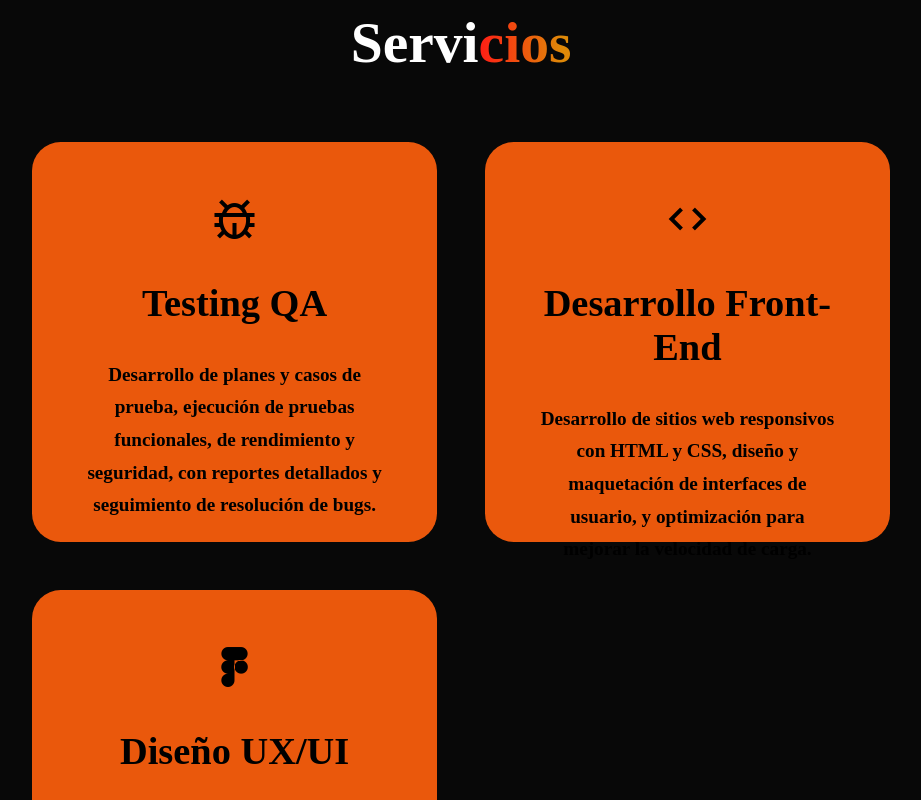
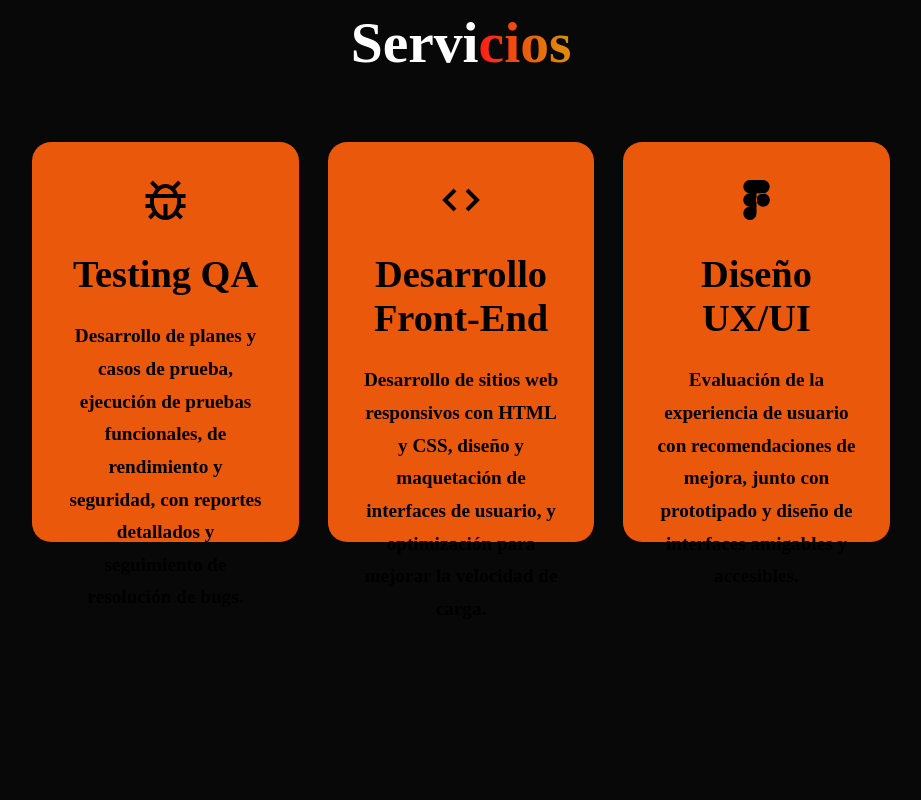
Before and after one commit to lucasantinomilitello/PortofolioLSM, a plain HTML site: page index.html in a window 1280 px wide. Shown: the part 2580-3380 px from the top of the page, without its empty margins (179-1100 px from the left). Drawn offline with nearby package versions, Linux system fonts and the light colour scheme.

Commit message:
Cambios en proyectos

```diff
--- a/style.css
+++ b/style.css
@@ -282,9 +282,9 @@ section{
 
 .services-container {
   display: grid;
-  grid-template-columns: repeat(auto-fit, minmax(300px, 1fr));
+  grid-template-columns: repeat(auto-fit, minmax(250px, 1fr));
   align-items: stretch;
-  gap: 5rem;
+  gap: 3rem;
   padding: 2rem;
 }
 
@@ -293,8 +293,8 @@ section{
   justify-content: center;
   align-items: flex-start;
   background-color: var(--main-color);
-  height: 600px;
-  border-radius: 3rem;
+  height: 420px;
+  border-radius: 2rem;
   cursor: pointer;
   border: 5px solid transparent;
   transition: 0.4s ease-in-out;
@@ -312,25 +312,26 @@ section{
   flex-direction: column;
   text-align: center;
   align-items: center;
-  padding: 5rem;
+  padding: 3rem;
 }
 
 .service-info h4 {
-  font-size: 4.5rem;
-  margin: 2rem 0;
+  font-size: 3rem;
+  margin: 1.5rem 0;
   font-weight: 800;
 }
 
 .service-info p {
-  font-size: 2rem;
+  font-size: 1.8rem;
   font-weight: 600;
   line-height: 1.7;
-  margin-top: 1.5rem;
+  margin-top: 1rem;
+  text-align: center;
 }
 
 .service-info i {
-  font-size: 8rem;
-  margin-bottom: 2rem;
+  font-size: 6rem;
+  margin-bottom: 1.5rem;
 }
 /*Fin de la seccion Servicios*/
 
@@ -531,6 +532,9 @@ section{
   .service-info i{
     font-size: 5rem;
   }
+  .service-info p{
+    font-size: 2rem;
+  }
   .project-card h3{
     font-size: 4rem;
   }
```
Also changed, not shown: img/LMLogo.png (deleted), img/StallionEnergy.png (deleted), img/WarriorFit.png (deleted).
